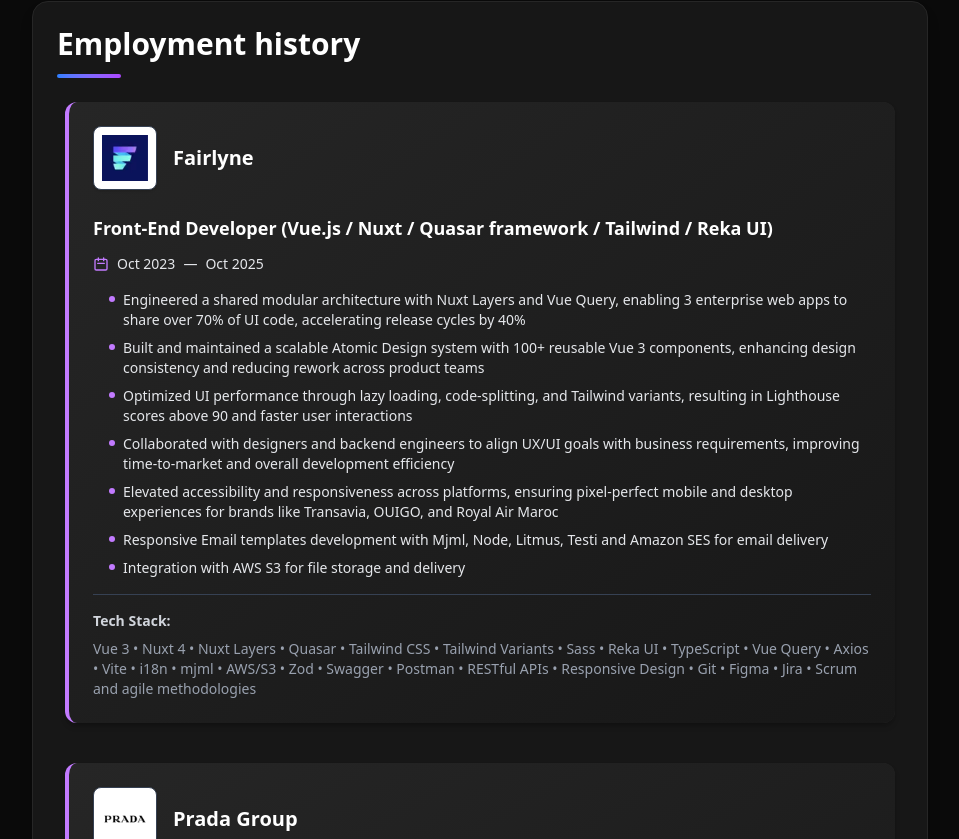
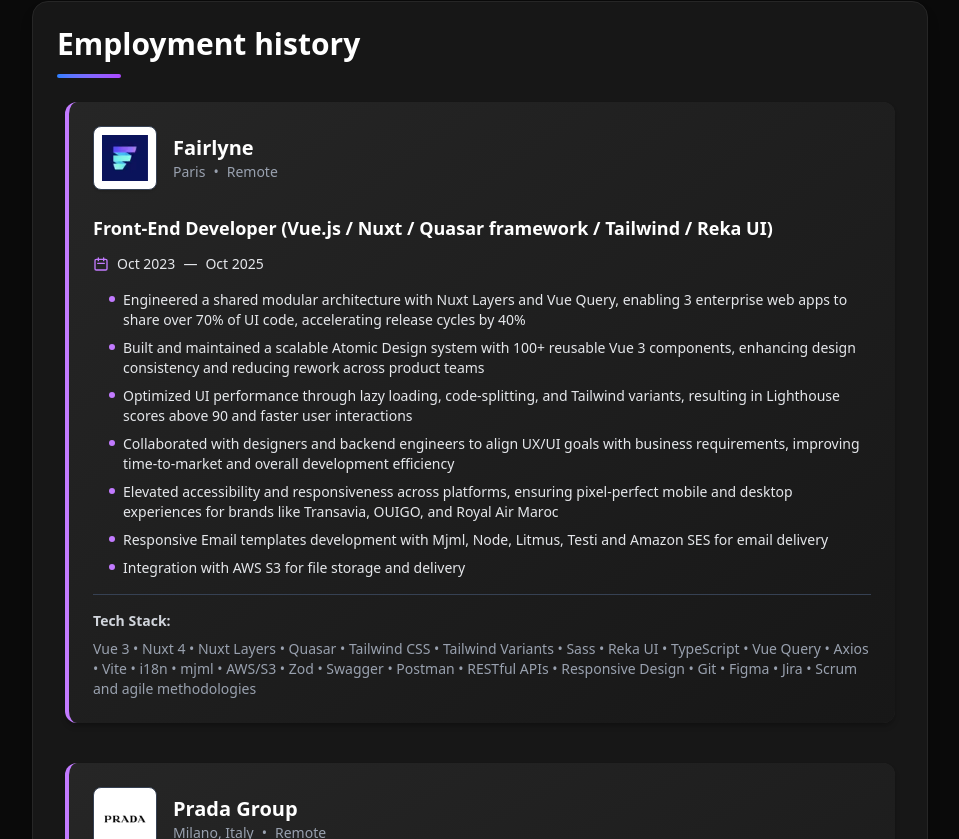
Before and after one commit to chechucastro/myCV, a Vue app: page / in a window 1280 px wide. Shown: the part 2221-3060 px from the top of the page, without its empty margins (160-1119 px from the left). Built offline with nearby package versions, Linux system fonts and the light colour scheme.

Commit message:
Added minor fixes - capitalize letters + job type mode

```diff
--- a/src/components/molecules/PositionCard.vue
+++ b/src/components/molecules/PositionCard.vue
@@ -20,9 +20,19 @@
           class="h-full w-full object-contain"
         />
       </div>
-      <h3 class="text-xl font-bold text-gray-900 dark:text-white">
-        {{ props.data.company.name }}
-      </h3>
+      <div class="flex flex-col">
+        <h3 class="text-xl font-bold text-gray-900 dark:text-white">
+          {{ props.data.company.name }}
+        </h3>
+        <div
+          v-if="translatedCity || translatedWorkType"
+          class="flex items-center gap-2 text-sm text-gray-600 dark:text-gray-400"
+        >
+          <span v-if="translatedCity">{{ translatedCity }}</span>
+          <span v-if="translatedCity && translatedWorkType" aria-hidden="true">•</span>
+          <span v-if="translatedWorkType">{{ translatedWorkType }}</span>
+        </div>
+      </div>
     </div>
     <h4 class="mb-3 text-lg font-semibold text-gray-900 dark:text-white">
       {{ translatedPosition }}
@@ -43,13 +53,16 @@
           d="M8 7V3m8 4V3m-9 8h10M5 21h14a2 2 0 002-2V7a2 2 0 00-2-2H5a2 2 0 00-2 2v12a2 2 0 002 2z"
         />
       </svg>
-      <time :datetime="props.data.position.startDate">{{
+      <time :datetime="props.data.position.startDate" class="capitalize">{{
         formatDate(props.data.position.startDate)
       }}</time>
       <span aria-hidden="true">—</span>
-      <time v-if="props.data.position.endDate" :datetime="props.data.position.endDate">{{
-        formatDate(props.data.position.endDate)
-      }}</time>
+      <time
+        v-if="props.data.position.endDate"
+        :datetime="props.data.position.endDate"
+        class="capitalize"
+        >{{ formatDate(props.data.position.endDate) }}</time
+      >
       <span
         v-else
         class="rounded-full bg-green-100 px-2 py-0.5 text-xs font-medium text-green-800 dark:bg-green-900 dark:text-green-200"
@@ -133,4 +146,19 @@
   }
   return ''
 })
+
+const translatedCity = computed(() => {
+  if (props.data.company.key !== undefined && props.data.idx !== undefined) {
+    const city = props.data.position.city
+    return city || ''
+  }
+  return ''
+})
+
+const translatedWorkType = computed(() => {
+  if (props.data.position.workType) {
+    return t(`employment.workType.${props.data.position.workType}`)
+  }
+  return ''
+})
 </script>
--- a/src/components/organisms/EmploymentHistorySection.vue
+++ b/src/components/organisms/EmploymentHistorySection.vue
@@ -108,6 +108,8 @@
           return {
             startDate: pos.startDate || '',
             endDate: pos.endDate,
+            city: pos.city,
+            workType: pos.workType,
           }
         }) || []
 
--- a/src/locales/en.json
+++ b/src/locales/en.json
@@ -79,7 +79,12 @@
   },
   "employment": {
     "present": "Present",
-    "techStack": "Tech Stack"
+    "techStack": "Tech Stack",
+    "workType": {
+      "remote": "Remote",
+      "hybrid": "Hybrid",
+      "on-site": "On Site"
+    }
   },
   "hierarchy": {
     "client": "Chechu was my client",
@@ -119,7 +124,9 @@
               ],
               "techStack": "Vue 3 • Nuxt 4 • Nuxt Layers • Quasar • Tailwind CSS • Tailwind Variants • Sass • Reka UI • TypeScript • Vue Query • Axios • Vite • i18n • mjml • AWS/S3 • Zod • Swagger • Postman • RESTful APIs • Responsive Design • Git • Figma • Jira • Scrum and agile methodologies",
               "startDate": "2023-10-01",
-              "endDate": "2025-10-31"
+              "endDate": "2025-10-31",
+              "city": "Paris",
+              "workType": "remote"
             }
           ]
         },
@@ -136,7 +143,9 @@
               ],
               "techStack": "Vue 2 • Vue 3 • Vuex • Webpack • i18n • JavaScript (ES6+) • Jira • Figma",
               "startDate": "2023-03-01",
-              "endDate": "2023-07-31"
+              "endDate": "2023-07-31",
+              "city": "Milano, Italy",
+              "workType": "remote"
             }
           ]
         },
@@ -153,7 +162,9 @@
               ],
               "techStack": "Vue 3 • Vite • Pinia • Bootstrap Vue • Bootstrap 5 • Sass • HTML5 • ES6+ • AWS S3 • Python • DynamoDB • AWS Lambda • Jest • Vue Test Utils • Vitest • Agile • Kanban",
               "startDate": "2022-04-01",
-              "endDate": "2023-02-28"
+              "endDate": "2023-02-28",
+              "city": "Hamburg, Germany",
+              "workType": "remote"
             }
           ]
         },
@@ -170,7 +181,9 @@
               ],
               "techStack": "Vue.js • Vuex • VuePersist • Vuetify • Quasar • VueMaterial • Webpack • Vue CLI • i18n • Sass • Swagger • Postman • RESTful APIs • Responsive Design • Git • Figma • Sketch • Jira",
               "startDate": "2019-01-01",
-              "endDate": "2021-12-31"
+              "endDate": "2021-12-31",
+              "city": "Paris, Antony",
+              "workType": "remote"
             }
           ]
         },
@@ -187,7 +200,9 @@
               ],
               "techStack": "Vue.js • VueMaterial • HTML5 • Sass • CSS3 • JavaScript (ES6+) • RESTful APIs • Gulp • Webpack • Git • Jira • Swagger • Postman • Service Workers • PWA • Responsive Web Design",
               "startDate": "2016-11-01",
-              "endDate": "2018-12-31"
+              "endDate": "2018-12-31",
+              "city": "Paris",
+              "workType": "remote"
             }
           ]
         },
@@ -203,7 +218,9 @@
               ],
               "techStack": "HTML5 • CSS3 • NPM • Gulp • jQuery • JSON • AJAX • Responsive Design • Git • Twig • Symfony 2 • Trello",
               "startDate": "2016-11-01",
-              "endDate": "2016-12-31"
+              "endDate": "2016-12-31",
+              "city": "Paris",
+              "workType": "on-site"
             }
           ]
         },
@@ -220,7 +237,9 @@
               ],
               "techStack": "HTML5 • CSS3 • NPM • Gulp • Stylus • Less • Zepto • jQuery • JSON • Responsive Web Design (RWD) • SVN • Smarty",
               "startDate": "2015-09-01",
-              "endDate": "2016-10-31"
+              "endDate": "2016-10-31",
+              "city": "Paris",
+              "workType": "on-site"
             }
           ]
         },
@@ -238,7 +257,9 @@
               ],
               "techStack": "HTML • CSS • Gulp • Grunt • Stylus • Less • Zepto • jQuery • JavaScript • Ender • Responsive Web Design (RWD) • SVN • Git • Smarty • PHP • Jira",
               "startDate": "2014-03-01",
-              "endDate": "2015-08-31"
+              "endDate": "2015-08-31",
+              "city": "Paris",
+              "workType": "on-site"
             }
           ]
         },
@@ -255,7 +276,9 @@
               ],
               "techStack": "HTML5 • SASS • CSS3 • Zepto • jQuery • Hammer.js • Responsive Design • SVN • Twig • eZ Publish CMS",
               "startDate": "2013-12-01",
-              "endDate": "2014-01-31"
+              "endDate": "2014-01-31",
+              "city": "Paris",
+              "workType": "on-site"
             }
           ]
         },
@@ -273,7 +296,9 @@
               ],
               "techStack": "CSS3 • HTML5 • JSON • jQuery • jQuery UI • AJAX • Responsive Design",
               "startDate": "2012-10-01",
-              "endDate": "2013-10-31"
+              "endDate": "2013-10-31",
+              "city": "Paris",
+              "workType": "on-site"
             }
           ]
         },
@@ -292,7 +317,9 @@
               ],
               "techStack": "CSS3 • HTML5 • JSON • JSONP • jQuery 1.7 • jQuery UI • AJAX • Apache • WinCVS • JSP • JSTL • CMS NOHETO • XITI • Open AdStream • SWFObject",
               "startDate": "2009-01-01",
-              "endDate": "2012-05-31"
+              "endDate": "2012-05-31",
+              "city": "Paris",
+              "workType": "on-site"
             }
           ]
         },
@@ -307,7 +334,9 @@
               ],
               "techStack": "WAMP • CSS • XHTML • JavaScript • AJAX • PHP • Apache • MySQL • Putty",
               "startDate": "2008-10-01",
-              "endDate": "2009-01-31"
+              "endDate": "2009-01-31",
+              "city": "Paris",
+              "workType": "on-site"
             }
           ]
         },
@@ -324,7 +353,9 @@
               ],
               "techStack": "CSS • XHTML • JavaScript • AJAX • ASP.NET • PHP 5 • SQL Server • MySQL • IIS Server • Apache • Visual Studio 2005 • Google Maps API • JSON",
               "startDate": "2007-10-01",
-              "endDate": "2008-10-31"
+              "endDate": "2008-10-31",
+              "city": "Paris",
+              "workType": "on-site"
             }
           ]
         }
--- a/src/locales/es.json
+++ b/src/locales/es.json
@@ -79,7 +79,12 @@
   },
   "employment": {
     "present": "Actual",
-    "techStack": "Stack Tecnológico"
+    "techStack": "Stack Tecnológico",
+    "workType": {
+      "remote": "Remoto",
+      "hybrid": "Híbrido",
+      "on-site": "Presencial"
+    }
   },
   "hierarchy": {
     "client": "Chechu fue mi cliente",
@@ -119,7 +124,9 @@
               ],
               "techStack": "Vue 3 • Nuxt 4 • Nuxt Layers • Quasar • Tailwind CSS • Tailwind Variants • Sass • Reka UI • TypeScript • Vue Query • Axios • Vite • i18n • mjml • AWS/S3 • Zod • Swagger • Postman • RESTful APIs • Diseño Responsive • Git • Figma • Jira • Scrum y metodologías ágiles",
               "startDate": "2023-10-01",
-              "endDate": "2025-10-31"
+              "endDate": "2025-10-31",
+              "city": "París",
+              "workType": "remote"
             }
           ]
         },
@@ -136,7 +143,9 @@
               ],
               "techStack": "Vue 2 • Vue 3 • Vuex • Webpack • i18n • JavaScript (ES6+) • Jira • Figma",
               "startDate": "2023-03-01",
-              "endDate": "2023-07-31"
+              "endDate": "2023-07-31",
+              "city": "Milán, Italia",
+              "workType": "remote"
             }
           ]
         },
@@ -153,7 +162,9 @@
               ],
               "techStack": "Vue 3 • Vite • Pinia • Bootstrap Vue • Bootstrap 5 • Sass • HTML5 • ES6+ • AWS S3 • Python • DynamoDB • AWS Lambda • Jest • Vue Test Utils • Vitest • Agile • Kanban",
               "startDate": "2022-04-01",
-              "endDate": "2023-02-28"
+              "endDate": "2023-02-28",
+              "city": "Hamburgo, Alemania",
+              "workType": "remote"
             }
           ]
         },
@@ -170,7 +181,9 @@
               ],
               "techStack": "Vue.js • Vuex • VuePersist • Vuetify • Quasar • VueMaterial • Webpack • Vue CLI • i18n • Sass • Swagger • Postman • RESTful APIs • Diseño Responsive • Git • Figma • Sketch • Jira",
               "startDate": "2019-01-01",
-              "endDate": "2021-12-31"
+              "endDate": "2021-12-31",
+              "city": "París, Antony",
+              "workType": "remote"
             }
           ]
         },
@@ -187,7 +200,9 @@
               ],
               "techStack": "Vue.js • VueMaterial • HTML5 • Sass • CSS3 • JavaScript (ES6+) • RESTful APIs • Gulp • Webpack • Git • Jira • Swagger • Postman • Service Workers • PWA • Diseño Web Responsive",
               "startDate": "2016-11-01",
-              "endDate": "2018-12-31"
+              "endDate": "2018-12-31",
+              "city": "París",
+              "workType": "remote"
             }
           ]
         },
@@ -203,7 +218,9 @@
               ],
               "techStack": "HTML5 • CSS3 • NPM • Gulp • jQuery • JSON • AJAX • Diseño Responsive • Git • Twig • Symfony 2 • Trello",
               "startDate": "2016-11-01",
-              "endDate": "2016-12-31"
+              "endDate": "2016-12-31",
+              "city": "París",
+              "workType": "on-site"
             }
           ]
         },
@@ -220,7 +237,9 @@
               ],
               "techStack": "HTML5 • CSS3 • NPM • Gulp • Stylus • Less • Zepto • jQuery • JSON • Diseño Web Responsive (RWD) • SVN • Smarty",
               "startDate": "2015-09-01",
-              "endDate": "2016-10-31"
+              "endDate": "2016-10-31",
+              "city": "París",
+              "workType": "on-site"
             }
           ]
         },
@@ -238,7 +257,9 @@
               ],
               "techStack": "HTML • CSS • Gulp • Grunt • Stylus • Less • Zepto • jQuery • JavaScript • Ender • Diseño Web Responsive (RWD) • SVN • Git • Smarty • PHP • Jira",
               "startDate": "2014-03-01",
-              "endDate": "2015-08-31"
+              "endDate": "2015-08-31",
+              "city": "París",
+              "workType": "on-site"
             }
           ]
         },
@@ -255,7 +276,9 @@
               ],
               "techStack": "HTML5 • SASS • CSS3 • Zepto • jQuery • Hammer.js • Diseño Responsive • SVN • Twig • eZ Publish CMS",
               "startDate": "2013-12-01",
-              "endDate": "2014-01-31"
+              "endDate": "2014-01-31",
+              "city": "París",
+              "workType": "on-site"
             }
           ]
         },
@@ -273,7 +296,9 @@
               ],
               "techStack": "CSS3 • HTML5 • JSON • jQuery • jQuery UI • AJAX • Diseño Responsive",
               "startDate": "2012-10-01",
-              "endDate": "2013-10-31"
+              "endDate": "2013-10-31",
+              "city": "París",
+              "workType": "on-site"
             }
           ]
         },
@@ -292,7 +317,9 @@
               ],
               "techStack": "CSS3 • HTML5 • JSON • JSONP • jQuery 1.7 • jQuery UI • AJAX • Apache • WinCVS • JSP • JSTL • CMS NOHETO • XITI • Open AdStream • SWFObject",
               "startDate": "2009-01-01",
-              "endDate": "2012-05-31"
+              "endDate": "2012-05-31",
+              "city": "París",
+              "workType": "on-site"
             }
           ]
         },
@@ -307,7 +334,9 @@
               ],
               "techStack": "WAMP • CSS • XHTML • JavaScript • AJAX • PHP • Apache • MySQL • Putty",
               "startDate": "2008-10-01",
-              "endDate": "2009-01-31"
+              "endDate": "2009-01-31",
+              "city": "París",
+              "workType": "on-site"
             }
           ]
         },
@@ -324,7 +353,9 @@
               ],
               "techStack": "CSS • XHTML • JavaScript • AJAX • ASP.NET • PHP 5 • SQL Server • MySQL • IIS Server • Apache • Visual Studio 2005 • Google Maps API • JSON",
               "startDate": "2007-10-01",
-              "endDate": "2008-10-31"
+              "endDate": "2008-10-31",
+              "city": "París",
+              "workType": "on-site"
             }
           ]
         }
--- a/src/locales/fr.json
+++ b/src/locales/fr.json
@@ -79,7 +79,12 @@
   },
   "employment": {
     "present": "Actuel",
-    "techStack": "Stack Technique"
+    "techStack": "Stack Technique",
+    "workType": {
+      "remote": "Télétravail",
+      "hybrid": "Hybride",
+      "on-site": "Sur site"
+    }
   },
   "hierarchy": {
     "client": "Chechu était mon client",
@@ -119,7 +124,9 @@
               ],
               "techStack": "Vue 3 • Nuxt 4 • Nuxt Layers • Quasar • Tailwind CSS • Tailwind Variants • Sass • Reka UI • TypeScript • Vue Query • Axios • Vite • i18n • mjml • AWS/S3 • Zod • Swagger • Postman • RESTful APIs • Design Responsive • Git • Figma • Jira • Scrum et méthodologies agiles",
               "startDate": "2023-10-01",
-              "endDate": "2025-10-31"
+              "endDate": "2025-10-31",
+              "city": "Paris",
+              "workType": "remote"
             }
           ]
         },
@@ -136,7 +143,9 @@
               ],
               "techStack": "Vue 2 • Vue 3 • Vuex • Webpack • i18n • JavaScript (ES6+) • Jira • Figma",
               "startDate": "2023-03-01",
-              "endDate": "2023-07-31"
+              "endDate": "2023-07-31",
+              "city": "Milan, Italie",
+              "workType": "remote"
             }
           ]
         },
@@ -153,7 +162,9 @@
               ],
               "techStack": "Vue 3 • Vite • Pinia • Bootstrap Vue • Bootstrap 5 • Sass • HTML5 • ES6+ • AWS S3 • Python • DynamoDB • AWS Lambda • Jest • Vue Test Utils • Vitest • Agile • Kanban",
               "startDate": "2022-04-01",
-              "endDate": "2023-02-28"
+              "endDate": "2023-02-28",
+              "city": "Hambourg, Allemagne",
+              "workType": "remote"
             }
           ]
         },
@@ -170,7 +181,9 @@
               ],
               "techStack": "Vue.js • Vuex • VuePersist • Vuetify • Quasar • VueMaterial • Webpack • Vue CLI • i18n • Sass • Swagger • Postman • RESTful APIs • Design Responsive • Git • Figma • Sketch • Jira",
               "startDate": "2019-01-01",
-              "endDate": "2021-12-31"
+              "endDate": "2021-12-31",
+              "city": "Paris, Antony",
+              "workType": "remote"
             }
           ]
         },
@@ -187,7 +200,9 @@
               ],
               "techStack": "Vue.js • VueMaterial • HTML5 • Sass • CSS3 • JavaScript (ES6+) • RESTful APIs • Gulp • Webpack • Git • Jira • Swagger • Postman • Service Workers • PWA • Design Web Responsive",
               "startDate": "2016-11-01",
-              "endDate": "2018-12-31"
+              "endDate": "2018-12-31",
+              "city": "Paris",
+              "workType": "remote"
             }
           ]
         },
@@ -203,7 +218,9 @@
               ],
               "techStack": "HTML5 • CSS3 • NPM • Gulp • jQuery • JSON • AJAX • Design Responsive • Git • Twig • Symfony 2 • Trello",
               "startDate": "2016-11-01",
-              "endDate": "2016-12-31"
+              "endDate": "2016-12-31",
+              "city": "Paris",
+              "workType": "on-site"
             }
           ]
         },
@@ -220,7 +237,9 @@
               ],
               "techStack": "HTML5 • CSS3 • NPM • Gulp • Stylus • Less • Zepto • jQuery • JSON • Design Web Responsive (RWD) • SVN • Smarty",
               "startDate": "2015-09-01",
-              "endDate": "2016-10-31"
+              "endDate": "2016-10-31",
+              "city": "Paris",
+              "workType": "on-site"
             }
           ]
         },
@@ -238,7 +257,9 @@
               ],
               "techStack": "HTML • CSS • Gulp • Grunt • Stylus • Less • Zepto • jQuery • JavaScript • Ender • Design Web Responsive (RWD) • SVN • Git • Smarty • PHP • Jira",
               "startDate": "2014-03-01",
-              "endDate": "2015-08-31"
+              "endDate": "2015-08-31",
+              "city": "Paris",
+              "workType": "on-site"
             }
           ]
         },
@@ -255,7 +276,9 @@
               ],
               "techStack": "HTML5 • SASS • CSS3 • Zepto • jQuery • Hammer.js • Design Responsive • SVN • Twig • eZ Publish CMS",
               "startDate": "2013-12-01",
-              "endDate": "2014-01-31"
+              "endDate": "2014-01-31",
+              "city": "Paris",
+              "workType": "on-site"
             }
           ]
         },
@@ -273,7 +296,9 @@
               ],
               "techStack": "CSS3 • HTML5 • JSON • jQuery • jQuery UI • AJAX • Design Responsive",
               "startDate": "2012-10-01",
-              "endDate": "2013-10-31"
+              "endDate": "2013-10-31",
+              "city": "Paris",
+              "workType": "on-site"
             }
           ]
         },
@@ -292,7 +317,9 @@
               ],
               "techStack": "CSS3 • HTML5 • JSON • JSONP • jQuery 1.7 • jQuery UI • AJAX • Apache • WinCVS • JSP • JSTL • CMS NOHETO • XITI • Open AdStream • SWFObject",
               "startDate": "2009-01-01",
-              "endDate": "2012-05-31"
+              "endDate": "2012-05-31",
+              "city": "Paris",
+              "workType": "on-site"
             }
           ]
         },
@@ -307,7 +334,9 @@
               ],
               "techStack": "WAMP • CSS • XHTML • JavaScript • AJAX • PHP • Apache • MySQL • Putty",
               "startDate": "2008-10-01",
-              "endDate": "2009-01-31"
+              "endDate": "2009-01-31",
+              "city": "Paris",
+              "workType": "on-site"
             }
           ]
         },
@@ -324,7 +353,9 @@
               ],
               "techStack": "CSS • XHTML • JavaScript • AJAX • ASP.NET • PHP 5 • SQL Server • MySQL • IIS Server • Apache • Visual Studio 2005 • Google Maps API • JSON",
               "startDate": "2007-10-01",
-              "endDate": "2008-10-31"
+              "endDate": "2008-10-31",
+              "city": "Paris",
+              "workType": "on-site"
             }
           ]
         }
--- a/src/types/index.ts
+++ b/src/types/index.ts
@@ -18,6 +18,8 @@
 export interface EmploymentPosition {
   startDate: string // ISO date (YYYY-MM-DD) recommended
   endDate?: string // optional -> present if missing
+  city?: string // City where the position is located
+  workType?: 'remote' | 'hybrid' | 'on-site' // Type of work arrangement
 }
 
 export interface CompanyHistory {
```
